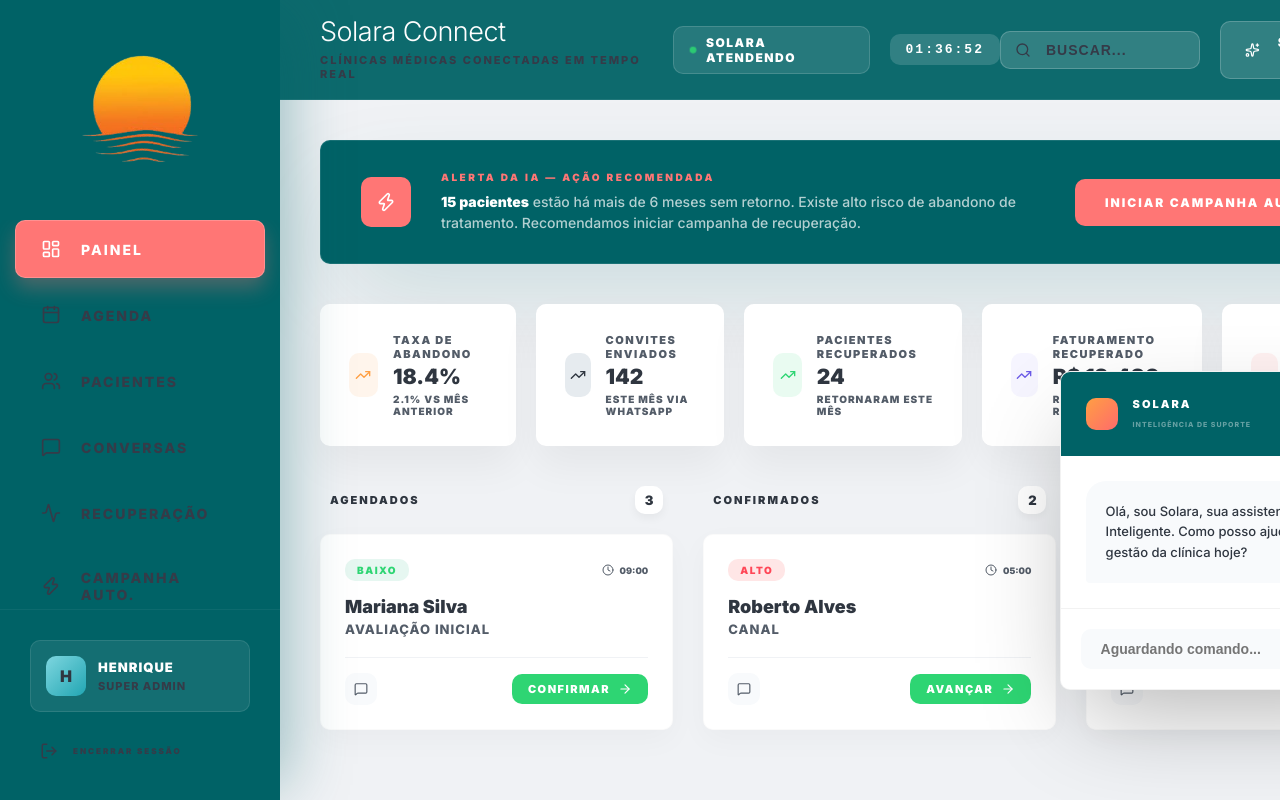
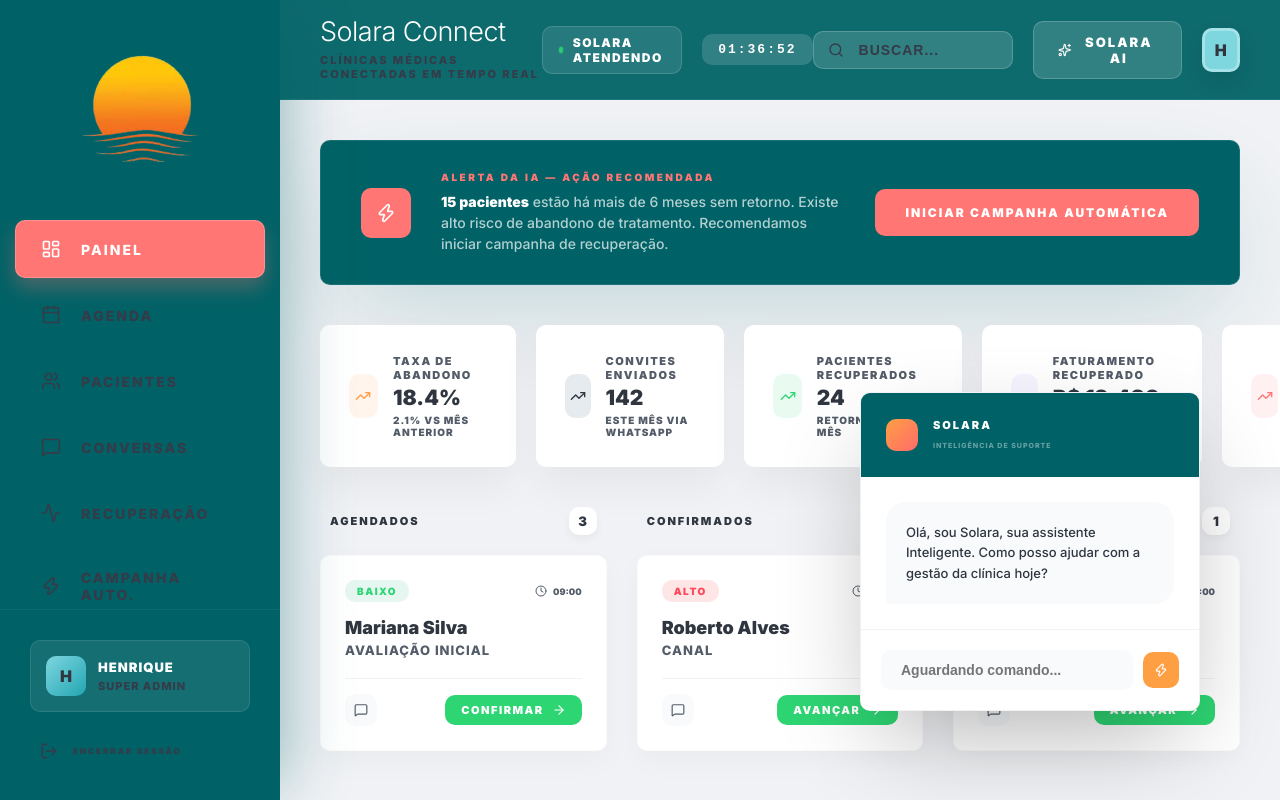
Before and after one commit to Speedpro04/odonto_connect, a Next.js app: page /dashboard in a window 1280 px wide. Built offline with nearby package versions, Linux system fonts and the light colour scheme.

Commit message:
Fix: Set .wrapper as scrolling container to activate sticky header

```diff
--- a/src/components/DashboardLayout/layout.module.css
+++ b/src/components/DashboardLayout/layout.module.css
@@ -9,11 +9,12 @@
   margin-left: 280px;
   display: flex;
   flex-direction: column;
-  min-height: 100vh;
+  height: 100vh;
+  overflow-y: auto;
+  overflow-x: hidden;
 }
 
 .content {
   flex: 1;
   padding: 40px;
-  overflow-y: auto;
 }
```
